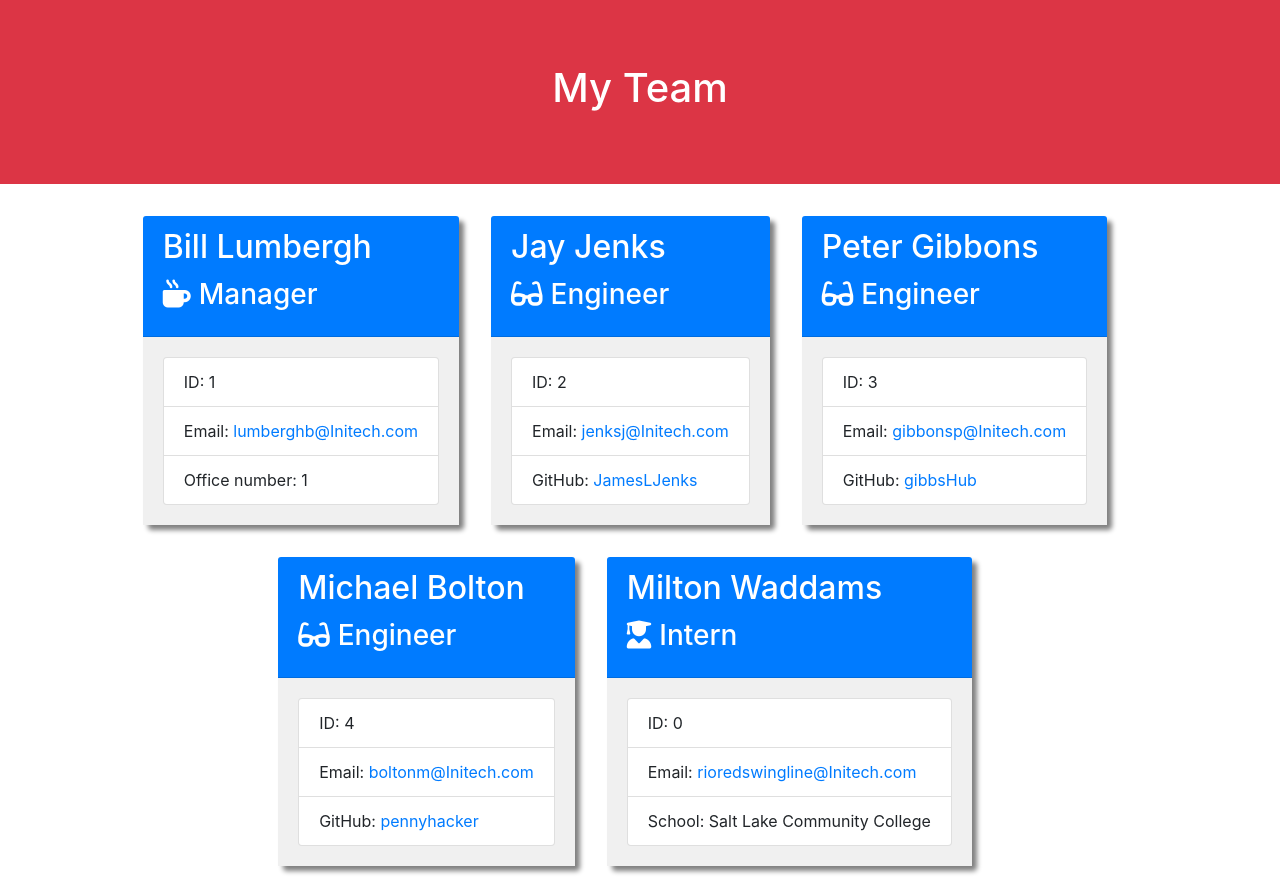
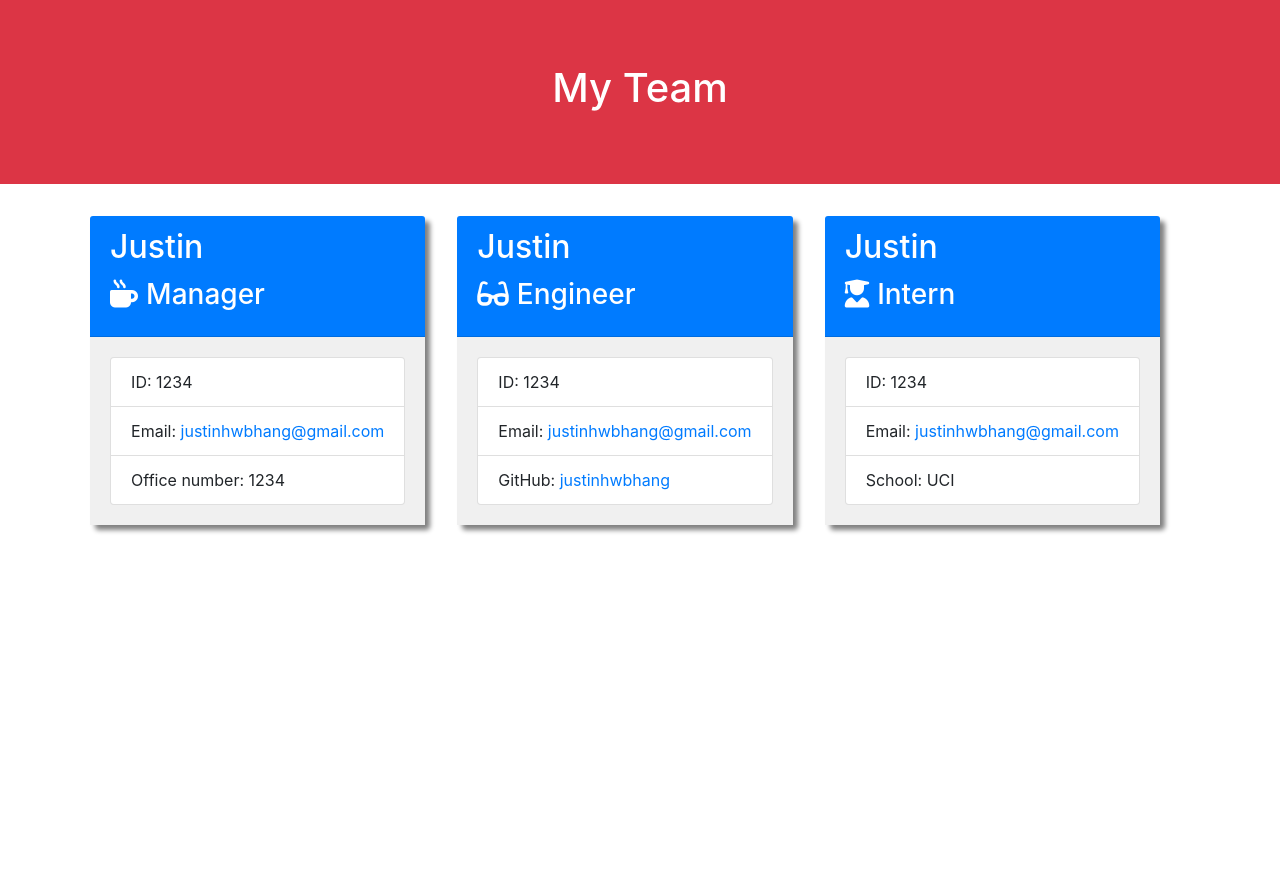
Before and after one commit to justinhwbhang/team-profiler, a website: page output/team.html in a window 1280 px wide. After the commit the page ends 800 px from the top, so only its background shows below. Drawn offline with nearby package versions, Linux system fonts and the light colour scheme.

```diff
--- a/output/team.html
+++ b/output/team.html
@@ -27,70 +27,42 @@
 
 <div class="card employee-card">
     <div class="card-header bg-primary text-white">
-        <h2 class="card-title">Bill Lumbergh</h2>
+        <h2 class="card-title">Justin</h2>
         <h3 class="card-title"><i class="fas fa-mug-hot mr-2"></i>Manager</h3>
     </div>
     <div class="card-body">
         <ul class="list-group">
-            <li class="list-group-item">ID: 1</li>
-            <li class="list-group-item">Email: <a href="mailto:lumberghb@Initech.com">lumberghb@Initech.com</a></li>
-            <li class="list-group-item">Office number: 1</li>
+            <li class="list-group-item">ID: 1234</li>
+            <li class="list-group-item">Email: <a href="mailto:justinhwbhang@gmail.com">justinhwbhang@gmail.com</a></li>
+            <li class="list-group-item">Office number: 1234</li>
         </ul>
     </div>
 </div>
 
 <div class="card employee-card">
     <div class="card-header bg-primary text-white">
-        <h2 class="card-title">Jay Jenks</h2>
+        <h2 class="card-title">Justin</h2>
         <h3 class="card-title"><i class="fas fa-glasses mr-2"></i>Engineer</h3>
     </div>
     <div class="card-body">
         <ul class="list-group">
-            <li class="list-group-item">ID: 2</li>
-            <li class="list-group-item">Email: <a href="mailto:jenksj@Initech.com">jenksj@Initech.com</a></li>
-            <li class="list-group-item">GitHub: <a href="https://github.com/JamesLJenks" target="_blank" rel="noopener noreferrer">JamesLJenks</a></li>
+            <li class="list-group-item">ID: 1234</li>
+            <li class="list-group-item">Email: <a href="mailto:justinhwbhang@gmail.com">justinhwbhang@gmail.com</a></li>
+            <li class="list-group-item">GitHub: <a href="https://github.com/justinhwbhang" target="_blank" rel="noopener noreferrer">justinhwbhang</a></li>
         </ul>
     </div>
 </div>
 
 <div class="card employee-card">
     <div class="card-header bg-primary text-white">
-        <h2 class="card-title">Peter Gibbons</h2>
-        <h3 class="card-title"><i class="fas fa-glasses mr-2"></i>Engineer</h3>
-    </div>
-    <div class="card-body">
-        <ul class="list-group">
-            <li class="list-group-item">ID: 3</li>
-            <li class="list-group-item">Email: <a href="mailto:gibbonsp@Initech.com">gibbonsp@Initech.com</a></li>
-            <li class="list-group-item">GitHub: <a href="https://github.com/gibbsHub" target="_blank" rel="noopener noreferrer">gibbsHub</a></li>
-        </ul>
-    </div>
-</div>
-
-<div class="card employee-card">
-    <div class="card-header bg-primary text-white">
-        <h2 class="card-title">Michael Bolton</h2>
-        <h3 class="card-title"><i class="fas fa-glasses mr-2"></i>Engineer</h3>
-    </div>
-    <div class="card-body">
-        <ul class="list-group">
-            <li class="list-group-item">ID: 4</li>
-            <li class="list-group-item">Email: <a href="mailto:boltonm@Initech.com">boltonm@Initech.com</a></li>
-            <li class="list-group-item">GitHub: <a href="https://github.com/pennyhacker" target="_blank" rel="noopener noreferrer">pennyhacker</a></li>
-        </ul>
-    </div>
-</div>
-
-<div class="card employee-card">
-    <div class="card-header bg-primary text-white">
-        <h2 class="card-title">Milton Waddams</h2>
+        <h2 class="card-title">Justin</h2>
         <h3 class="card-title"><i class="fas fa-user-graduate mr-2"></i>Intern</h3>
     </div>
     <div class="card-body">
         <ul class="list-group">
-            <li class="list-group-item">ID: 0</li>
-            <li class="list-group-item">Email: <a href="mailto:rioredswingline@Initech.com">rioredswingline@Initech.com</a></li>
-            <li class="list-group-item">School: Salt Lake Community College</li>
+            <li class="list-group-item">ID: 1234</li>
+            <li class="list-group-item">Email: <a href="mailto:justinhwbhang@gmail.com">justinhwbhang@gmail.com</a></li>
+            <li class="list-group-item">School: UCI</li>
         </ul>
     </div>
 </div>
```
Also changed, not shown: README.md.
